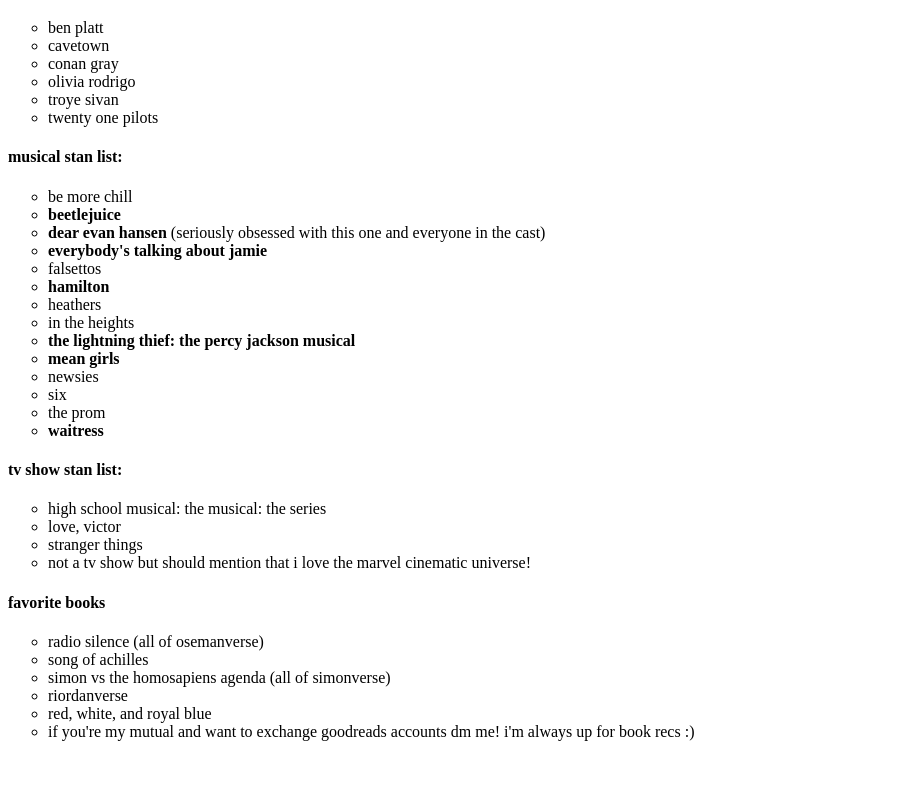
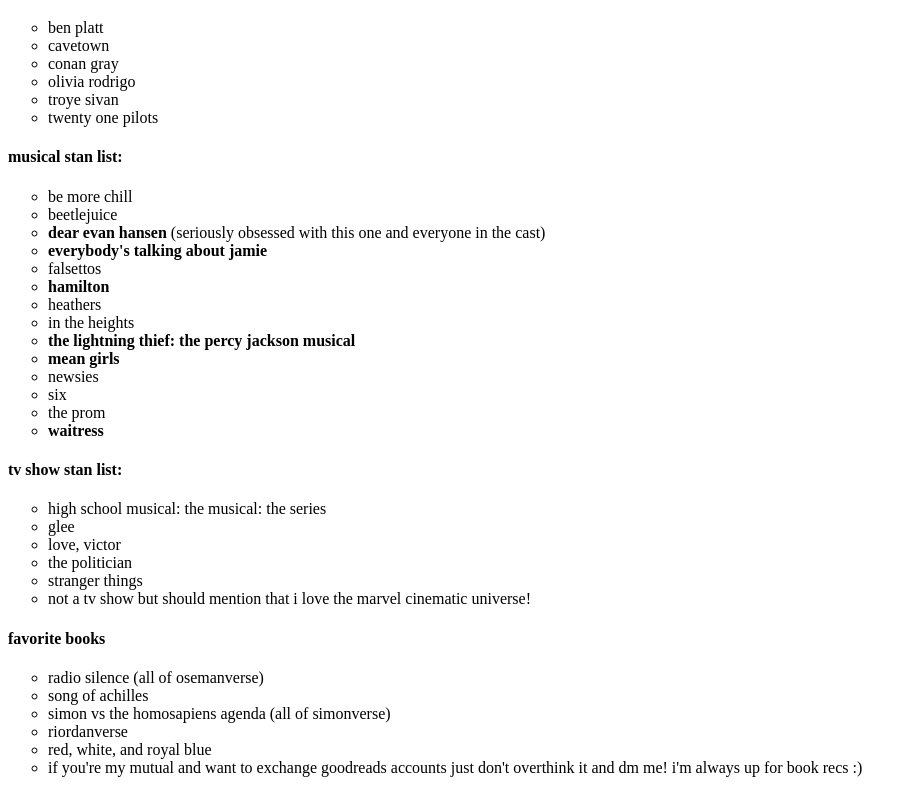
Before and after one commit to mycarrd/mycarrd.github.io, a plain HTML site: page index.html in a window 1280 px wide. Shown: the part 617-1410 px from the top of the page, without its empty margins (0-917 px from the left). Before the commit the page ends 1374 px from the top, so only its background shows below. Drawn offline with Linux system fonts and the light colour scheme.

Commit message:
Update index.html

```diff
--- a/index.html
+++ b/index.html
@@ -50,7 +50,7 @@
 	<h4><b>musical stan list:</b></h4>
 		<ul type="circle">
 			<li>be more chill</li>
-			<li><b>beetlejuice</b></li>
+			<li>beetlejuice</li>
 			<li><b>dear evan hansen</b> (seriously obsessed with this one and everyone in the cast)</li>
 			<li><b>everybody's talking about jamie</b></li>
 			<li>falsettos</li>
@@ -67,7 +67,9 @@
 	<h4><b>tv show stan list:</b></h4>
 		<ul type="circle">
 			<li>high school musical: the musical: the series</li>
+			<li>glee</li>
 			<li>love, victor</li>
+			<li>the politician</li>
 			<li>stranger things</li>
 			<li>not a tv show but should mention that i love the marvel cinematic universe!</li>
 	 	</ul>
@@ -78,7 +80,7 @@
 			  <li>simon vs the homosapiens agenda (all of simonverse)</li>
 			  <li>riordanverse</li>
 			  <li>red, white, and royal blue</li>
-			  <li>if you're my mutual and want to exchange goodreads accounts dm me! i'm always up for book recs :)</li>
+			  <li>if you're my mutual and want to exchange goodreads accounts just don't overthink it and dm me! i'm always up for book recs :)</li>
 		</ul>
 	</p>
 	</body>
```
